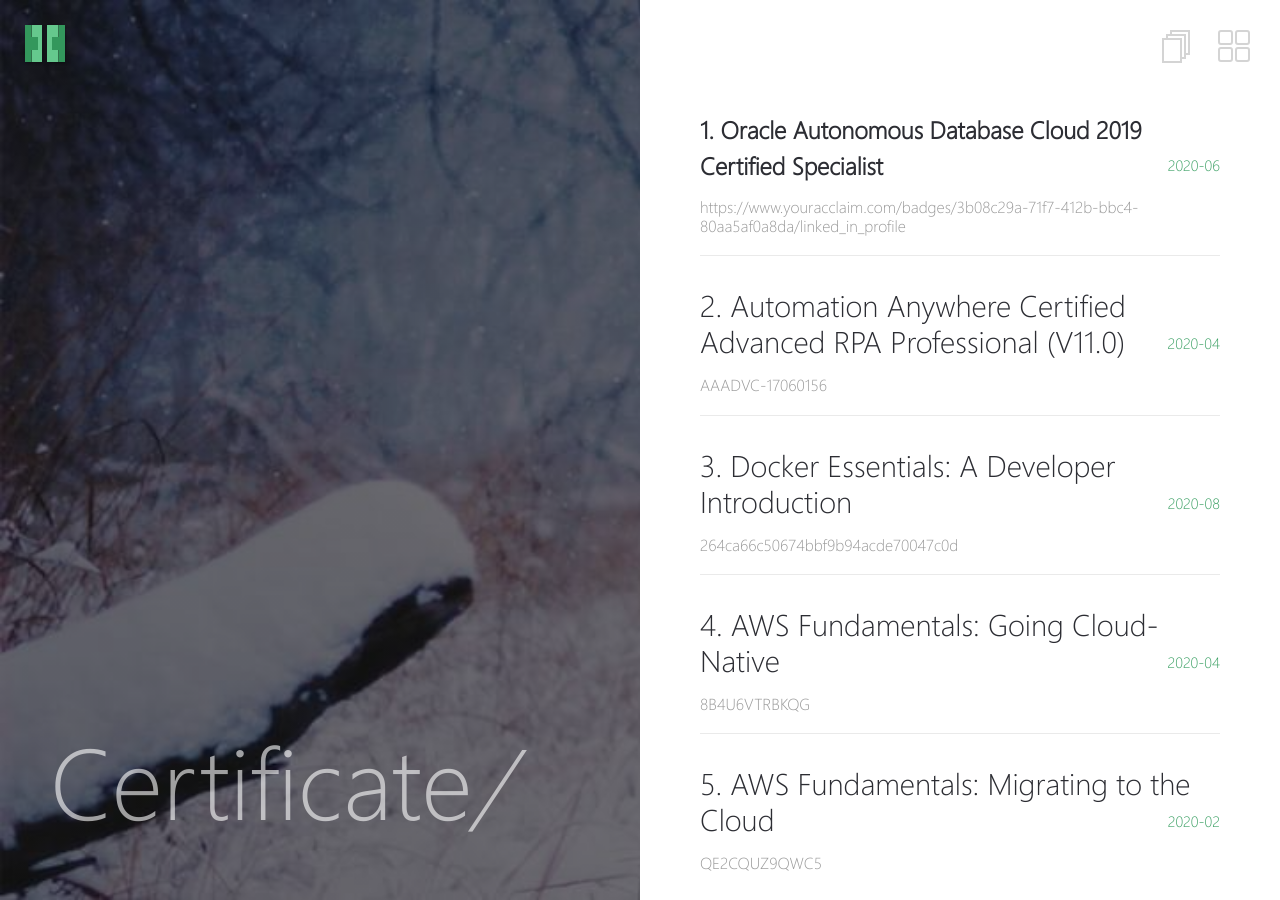
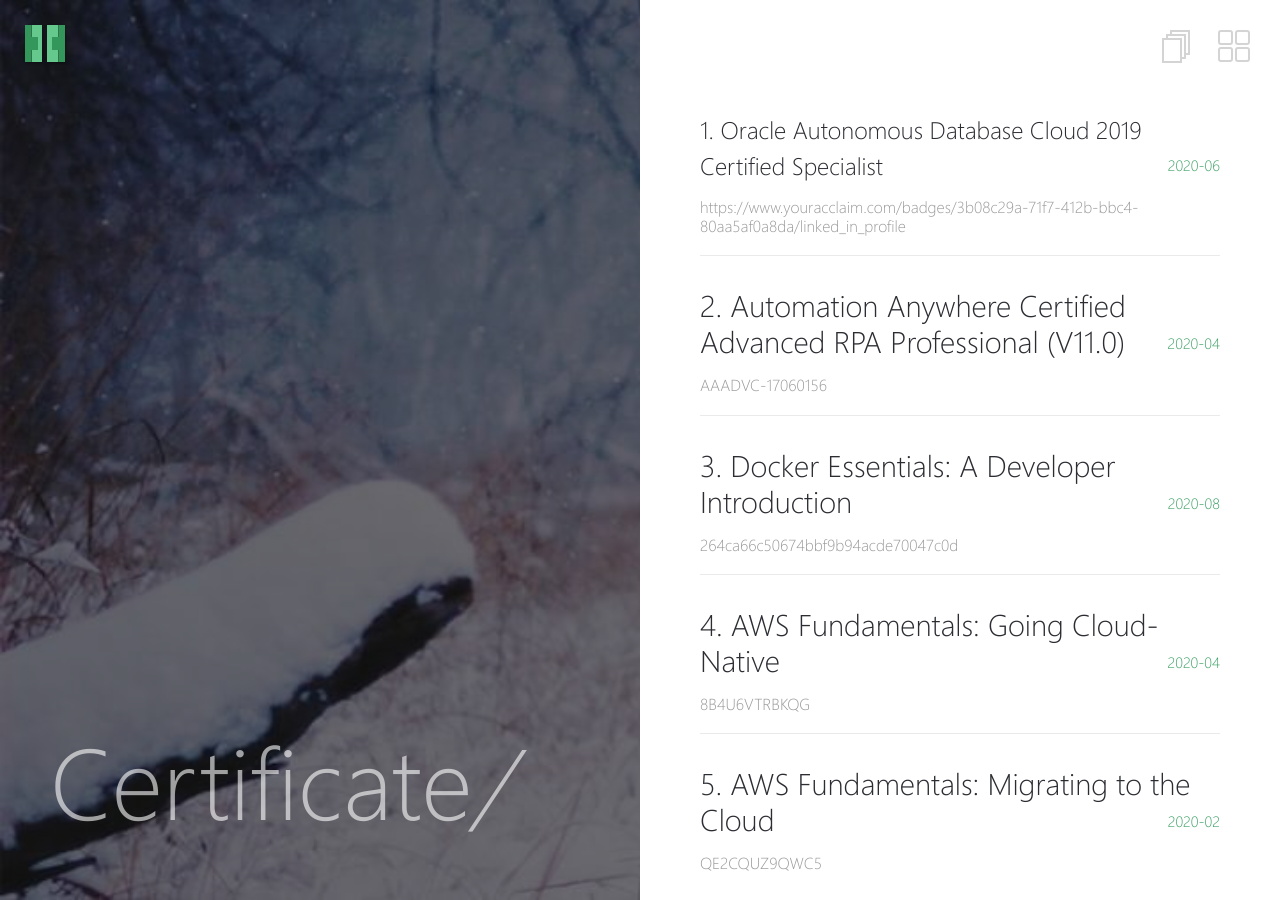
Before and after one commit to NilayanBose/NilayanBose.github.io, a Jekyll site: the page built from _pages/posts.md, in a window 1280 px wide. Built offline with Jekyll 4.4.1, drawn with Linux system fonts in a browser that asks for light colours.

Commit message:
Update post-list.html

```diff
--- a/_layouts/post-list.html
+++ b/_layouts/post-list.html
@@ -25,7 +25,7 @@ layout: compress
         <li>
           <h2>
             <a href="https://www.youracclaim.com/badges/3b08c29a-71f7-412b-bbc4-80aa5af0a8da/linked_in">
-              <span style="font-size:x-large;font-weight:600;">1. Oracle Autonomous Database Cloud 2019 Certified Specialist</span>
+              <span style="font-size:x-large;font-weight:500;">1. Oracle Autonomous Database Cloud 2019 Certified Specialist</span>
             </a>
             <span class="date">{{ "2020-06" | date: '%b %Y' }}</span>
           </h2>
```
